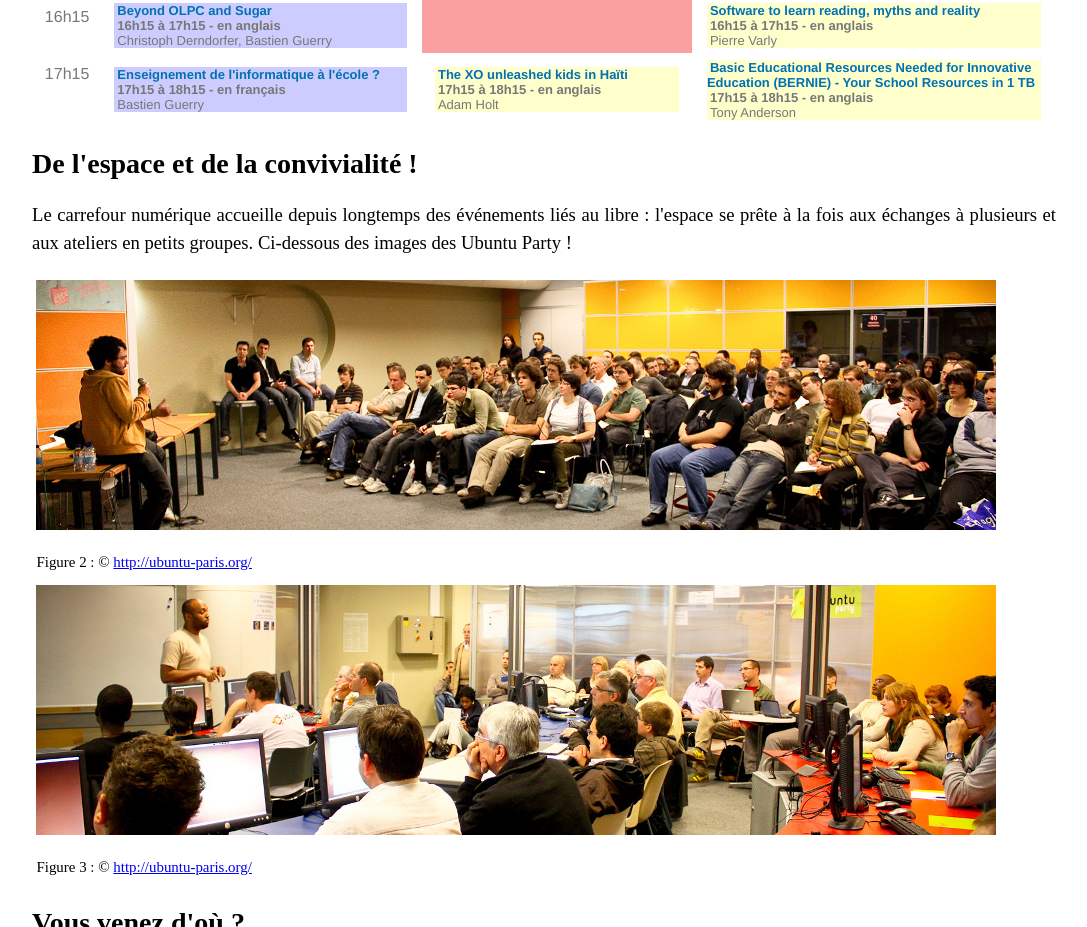
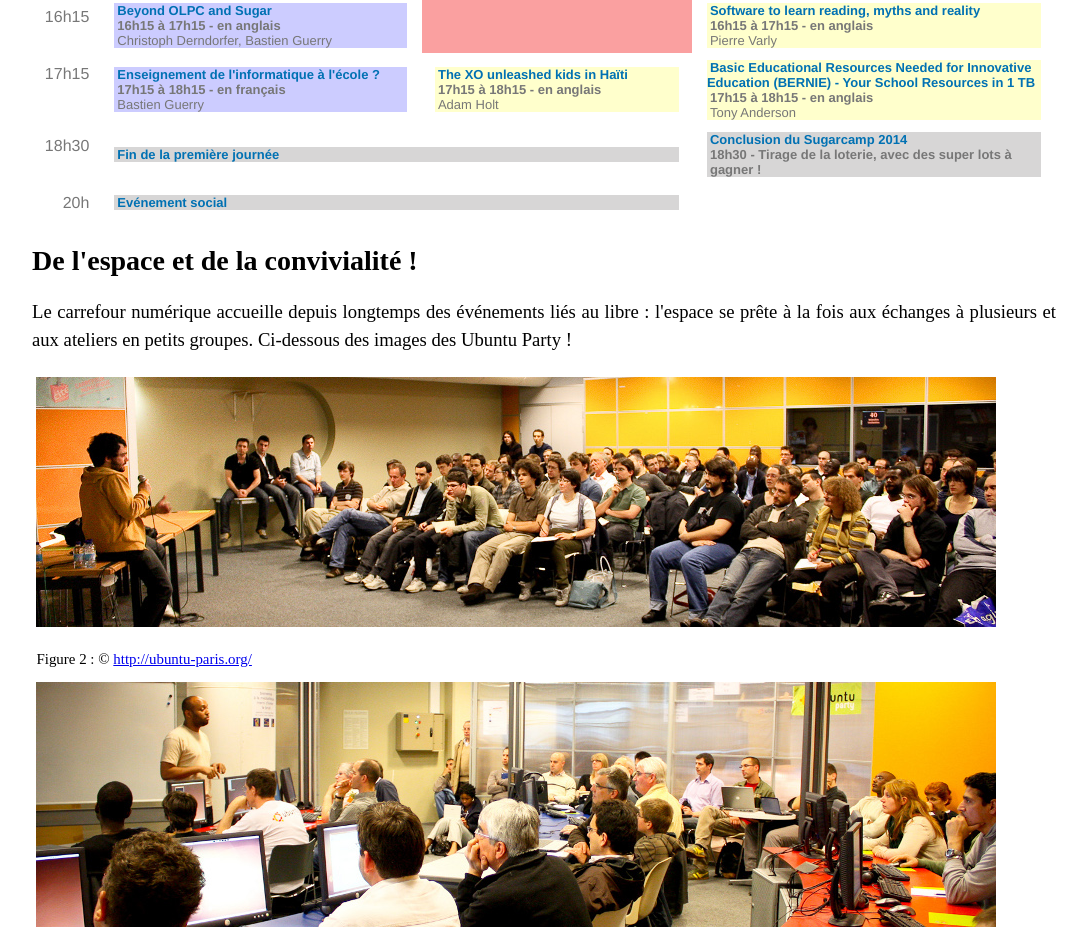
Before and after one commit to luuik/sugarcamp, a plain HTML site: page index.html in a window 1280 px wide. Shown: the part 1857-2784 px from the top of the page, without its empty margins (96-1183 px from the left). Drawn offline with Linux system fonts and the light colour scheme; a web font is replaced by a local one.

Commit message:
Add social event and lottery draw to agenda

```diff
--- a/index.html
+++ b/index.html
@@ -404,6 +404,36 @@ Cité des Sciences et de l'Industrie
             </div>
             </td>
         </tr>
+		<tr>
+			<td class="time">18h30</td>
+			<td colspan="2">
+                <div class="break-content">
+                    <span><a href="#" class="item-link">Fin de la première journée</a></span>
+                </div>
+           </td>
+			<td>
+                <div class="break-content">
+                    <span><a href="#" class="item-link">Conclusion du Sugarcamp 2014</a></span>
+                </div>
+            <div class="break-content">
+                <div class="item-sub">
+                    <span style="font-weight: bold;">18h30 - Tirage de la loterie, avec des super lots à gagner !</span>
+                </div>
+            </div>
+            </td>
+		</tr>
+		<tr>
+			<td class="time">20h</td>
+			<td colspan="2">
+                <div class="break-content">
+                    <span><a href="#" class="item-link">Evénement social</a></span>
+                </div>
+           </td>
+			<td>
+                <div>
+				</div>
+            </td>
+		</tr>
     </tbody>
 </table>
 </div>
```
Also changed, not shown: index.en.html (+30 -0 lines).
